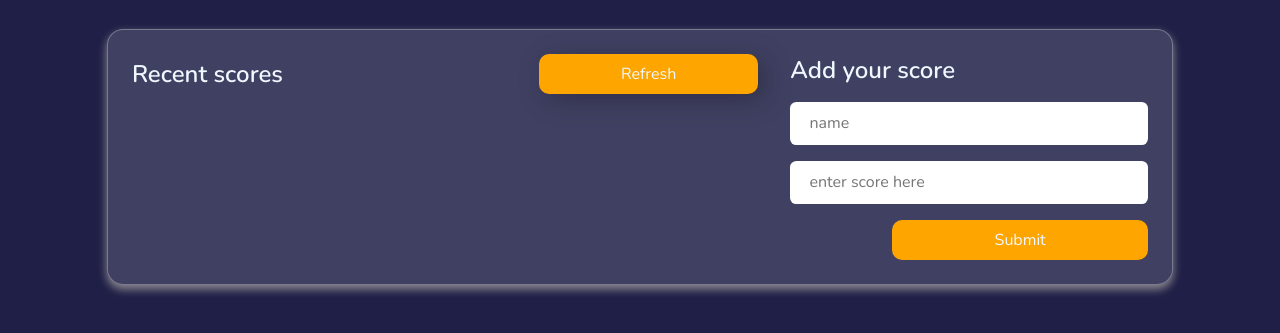
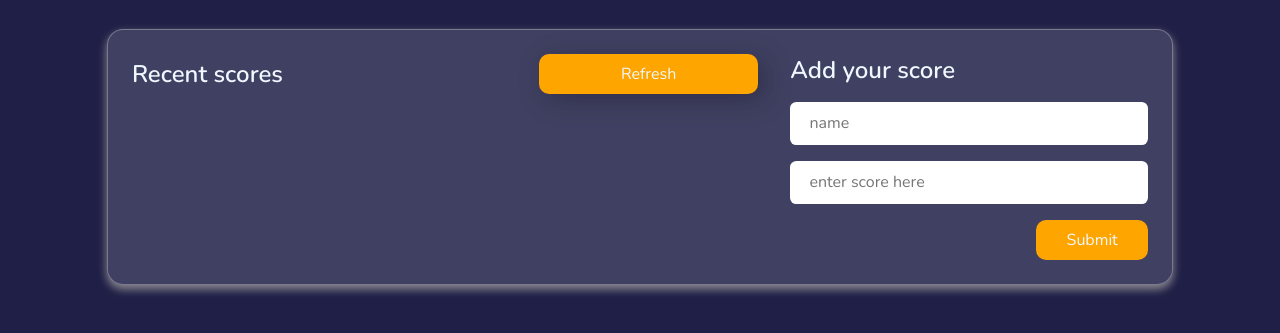
Before and after one commit to teke85/Leaderboard, a website built with webpack: page src/index.html in a window 1280 px wide. Shown: the part 211-544 px from the top of the page. Built offline with nearby package versions, Linux system fonts and the light colour scheme.

Commit message:
Change width of button

```diff
--- a/src/index.css
+++ b/src/index.css
@@ -130,6 +130,7 @@ main {
   text-align: center;
   border: 0.1px solid rgb(253, 249, 249);
   min-width: 20%;
+  max-width: 7rem;
   width: 16rem;
   height: 40px;
   background-color: #ffa500;
```
